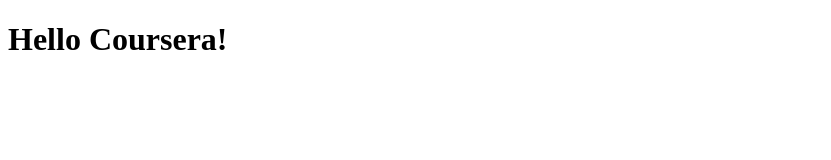
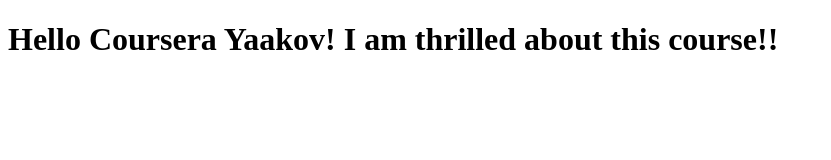
Before and after one commit to Impavid88/Coursera-Angular-JS, a plain HTML site: page index.html in a window 1280 px wide. Shown: the whole page, without its empty margins (0-831 px from the left). Drawn offline with Linux system fonts and the light colour scheme.

Commit message:
Second change Web index.html

```diff
--- a/index.html
+++ b/index.html
@@ -5,6 +5,6 @@
         <title>Hello Coursera</title>
     </head>
     <body>
-        <h1>Hello Coursera!</h1>
+        <h1>Hello Coursera Yaakov! I am thrilled about this course!!</h1>
     </body>
 </html>
```
